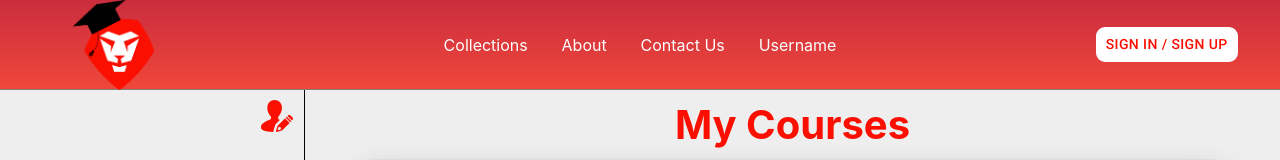
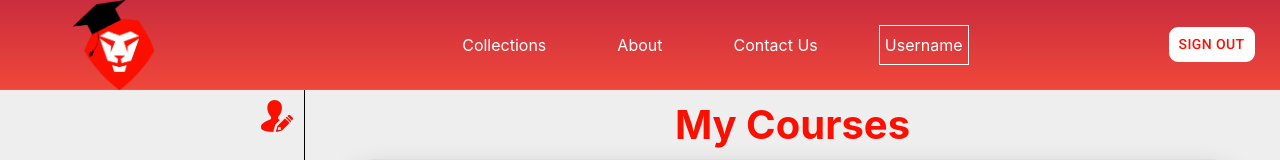
Before and after one commit to AdobeProject/Frontend, a React (Create React App) app: page /UserPage in a window 1280 px wide. Shown: the top 160 px of the page. Built offline with nearby package versions, Linux system fonts and the light colour scheme.

Commit message:
make register/login inputes changable, make user-profile icon while user is active

```diff
--- a/src/component/Header/Header.js
+++ b/src/component/Header/Header.js
@@ -15,12 +15,15 @@ function Header() {
   const [buttonPopup, setButtonPopup] = useState(false);
   const wrapperRef = useRef(null);
   const registerRef = useRef(null);
+  const [isUser, setIsUser] = useState(false);
+  const categories = useSelector((state) => state.categoriesReducer.categories);
 
-  const categories = useSelector((state) => state.categoriesReducer.categories);
+  function handleSignOut() {
+    setIsUser(true)
+  }
 
 
   useEffect(() => {
-    console.log(registerRef, '22');
     function handleClickOutside(event) {
       if (wrapperRef.current && !wrapperRef.current.contains(event.target) && !registerRef.current.contains(event.target)) {
         setButtonPopup(false)
@@ -58,16 +61,25 @@ function Header() {
             <p>Contact Us</p>
           </Link>
         </div>
-        <div>
-          <Link to="/UserPage">
-            <p>Username</p>
-          </Link>
-        </div>
       </div>
       <div className="header-btns">
-        <Button className="login-btn" ref={registerRef} onClick={() => setButtonPopup(true)}>
-          Sign In / Sign Up
-        </Button>
+        {isUser ? (
+          <Button className="login-btn" ref={registerRef} onClick={() => setButtonPopup(true)}>
+            Sign In / Sign Up
+          </Button>
+        ) : (
+          <>
+            <div>
+              <Link to="/UserPage">
+                <p className = "userName">Username</p>
+              </Link>
+            </div>
+            <Button className="login-btn" onClick={handleSignOut} >
+              Sign Out
+            </Button>
+          </>
+        )}
+
       </div>
       <div>
         {buttonPopup &&
--- a/src/component/Header/style.scss
+++ b/src/component/Header/style.scss
@@ -112,3 +112,16 @@
     cursor: default;
   }
 }
+
+.userName {
+  color: white;
+  border: 1px solid white;
+  padding: 5px;
+  display: flex;
+  height: 40px;
+  align-items: center;
+  justify-content: center;
+  &:hover{
+    color: white;
+  }
+}
--- a/src/component/LoginRegistry/LoginRegistry.js
+++ b/src/component/LoginRegistry/LoginRegistry.js
@@ -3,15 +3,20 @@ import "./LoginRegistry.scss";
 
 const LoginRegistry = () => {
   const [addclass, setaddclass] = useState("");
+  const [name, setName] = useState("");
+  const [surname, SetSurname] = useState("");
+  const [email, setEmail] = useState("");
+  const [password, setPassword] = useState("")
+
   return (
     <div className={`container ${addclass}`} id="container">
       <div className="form-container  sign-up-container">
         <form>
           <h1>Create Account</h1>
-          <input type="text" placeholder="NAME" />
-          <input type="text" placeholder="SURNAME" />
-          <input type="email" placeholder="EMAIL" />
-          <input type="password" placeholder="PASSWORD" />
+          <input type="text" placeholder="NAME" value={name} onChange={(e)=>setName(e.target.value)} />
+          <input type="text" placeholder="SURNAME" value={surname} onChange={(e)=>SetSurname(e.target.value)} />
+          <input type="email" placeholder="EMAIL" value={email} onChange={(e)=>setEmail(e.target.value)} />
+          <input type="password" placeholder="PASSWORD" value ={password} onChange={(e) => setPassword(e.target.value)} />
           <label className="radio-box">
             <input
               type="radio"
@@ -34,8 +39,8 @@ const LoginRegistry = () => {
       <div className="form-container sign-in-container">
         <form>
           <h1>Login</h1>
-          <input type="email" placeholder="EMAIL" />
-          <input type="password" placeholder="PASSWORD" />
+          <input type="email" placeholder="EMAIL" value={email} onChange={(e)=>setEmail(e.target.value)}/>
+          <input type="password" placeholder="PASSWORD" value ={password} onChange={(e) => setPassword(e.target.value)}/>
           <button type="submit" className="register-botton">
             LOGIN
           </button>
--- a/src/component/UserPage/EditDetails.js
+++ b/src/component/UserPage/EditDetails.js
@@ -17,7 +17,7 @@ function EditDetails(props) {
                 <input type="password" placeholder="CHANGE PASSWORD" />
                 <input type="password" placeholder="CONFIRM NEW PASSWORD" />
                 <label for="pic" className="picText">Change Profile Picture:</label>
-                <input multiple type="file" name="pic"/>
+                <input type="file" name="pic" />
                 <p onClick={()=>SetDelAcc(true)} className="deleteBtn" type="reset" >Delete Account</p>
                 <button className="saveBtn" type="submit">Save</button>
 
```
